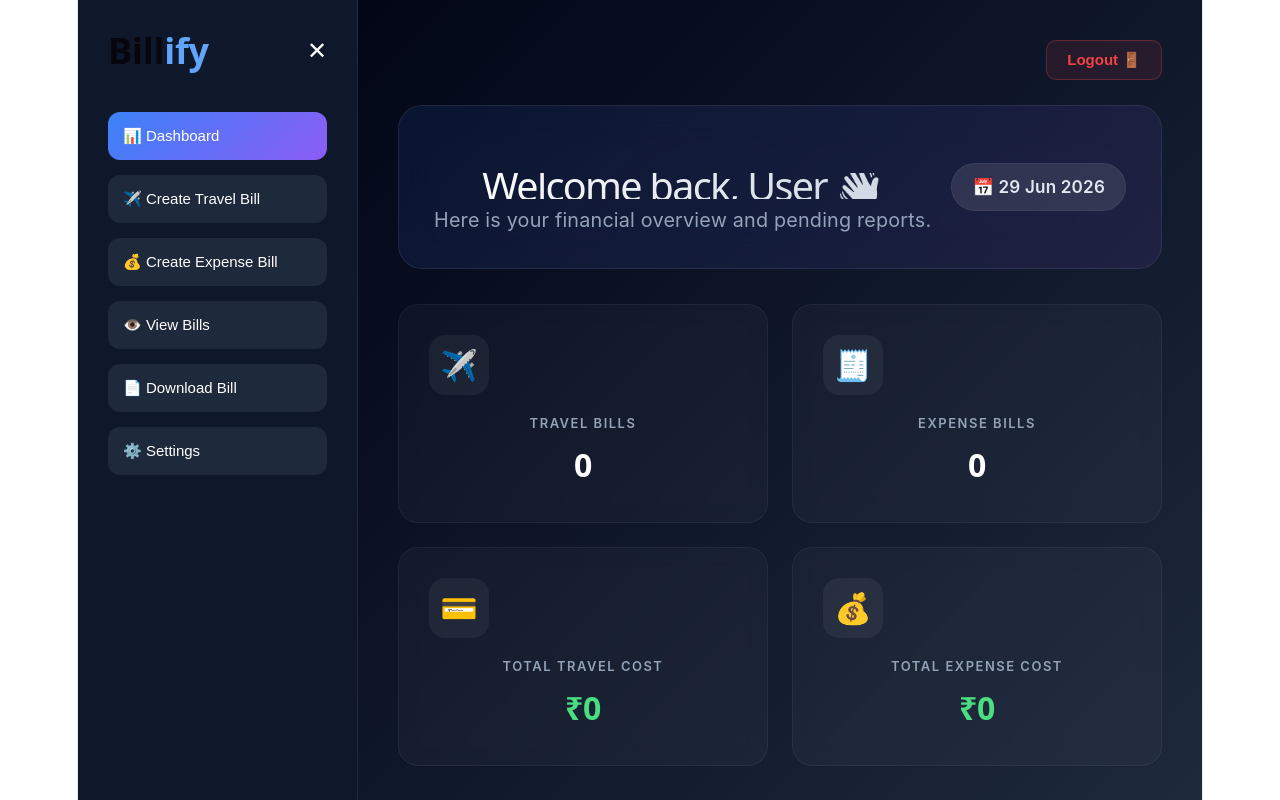
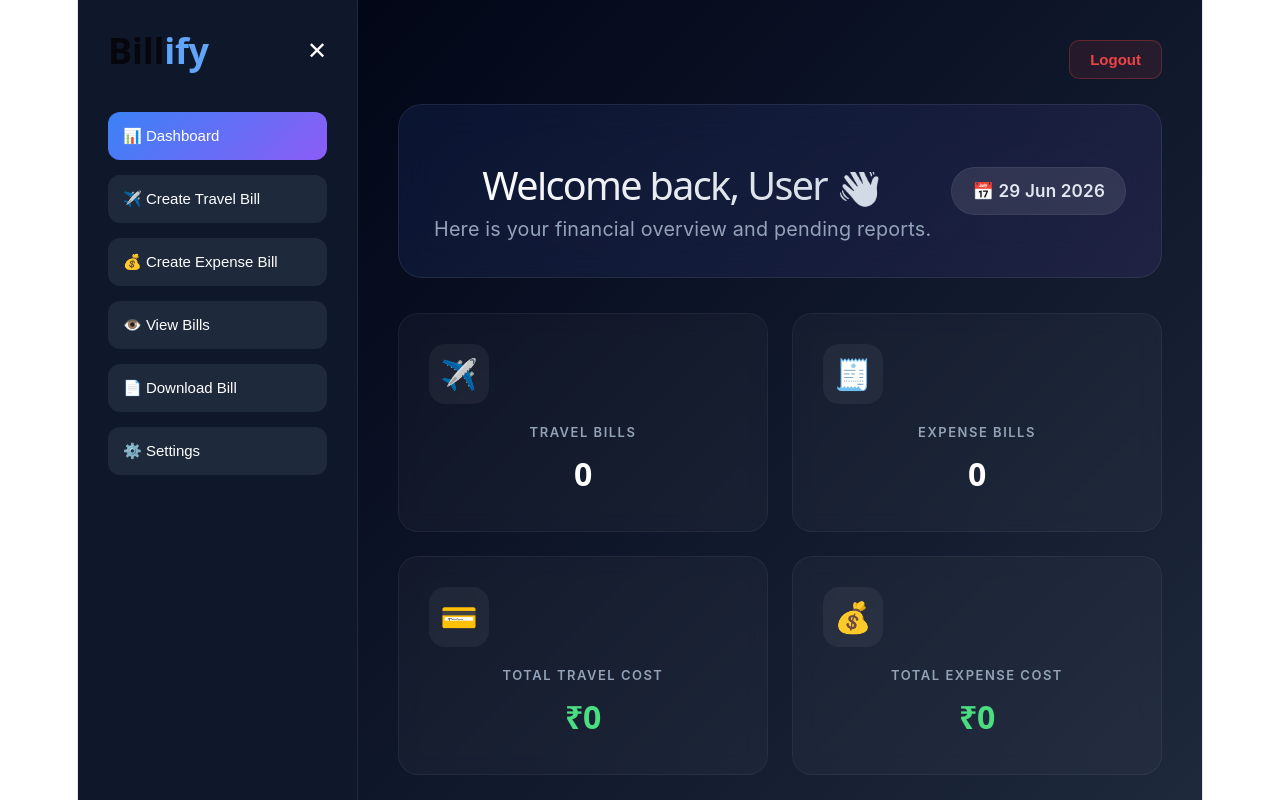
Before and after one commit to souvikghosh-07/Billify-Frontend, a React (Vite) app: page /dashboard in a window 1280 px wide. Built offline with nearby package versions, Linux system fonts and the light colour scheme.

Commit message:
fix dashboard styling

```diff
--- a/src/pages/Dashboard.jsx
+++ b/src/pages/Dashboard.jsx
@@ -235,6 +235,7 @@ function Dashboard() {
           .welcome-banner h1 {
             font-size: 2.2rem;
             margin-bottom: 8px;
+            padding-bottom: 10px;
             background: -webkit-linear-gradient(0deg, #fff, #cbd5e1);
             -webkit-background-clip: text;
             -webkit-text-fill-color: transparent;
@@ -423,7 +424,7 @@ function Dashboard() {
 
         <div className="content">
           <div className="top-bar">
-            <button className="logout-btn" onClick={handleLogout}>Logout 🚪</button>
+            <button className="logout-btn" onClick={handleLogout}>Logout </button>
           </div>
 
           {page === "dashboard" && (
```
